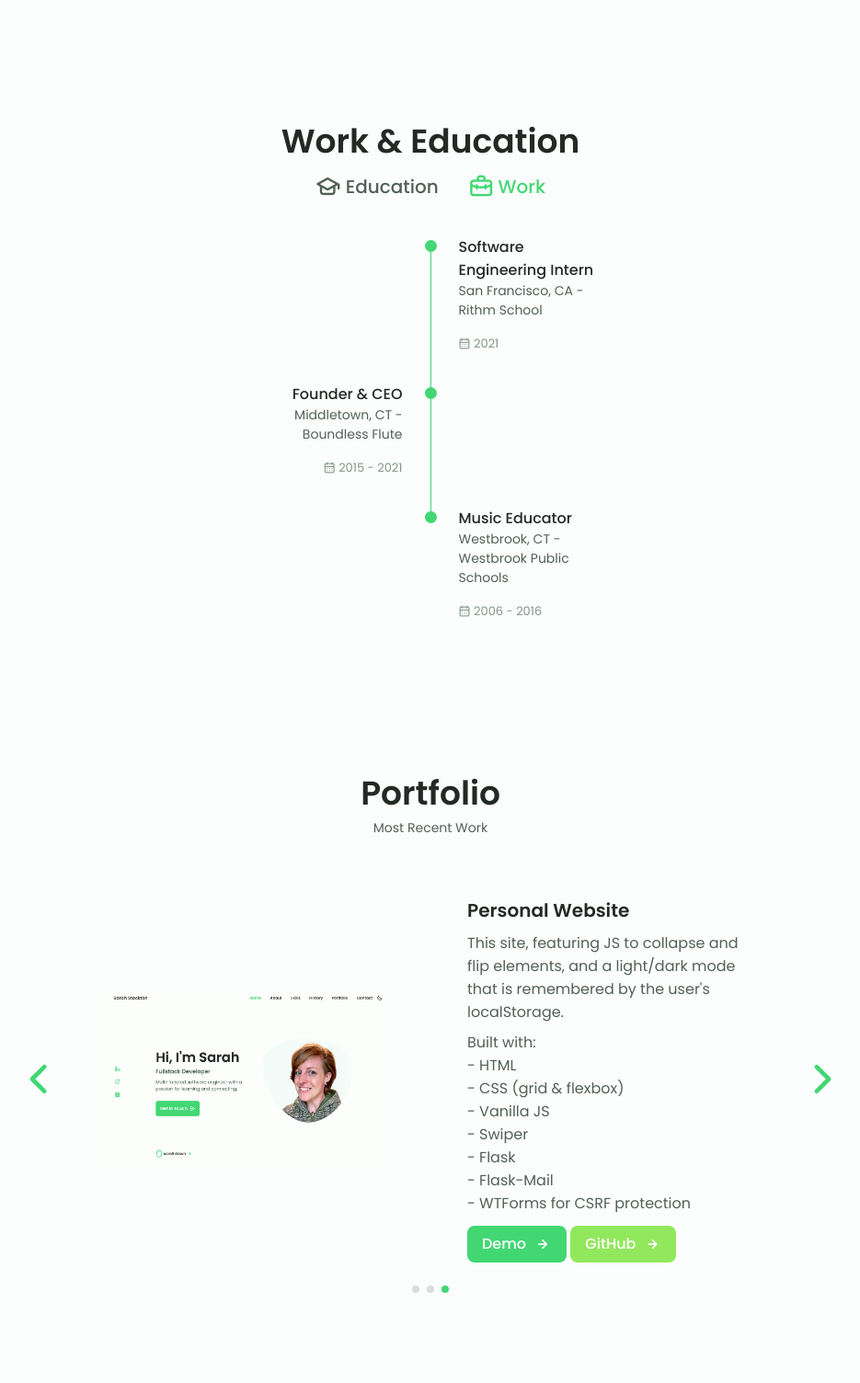
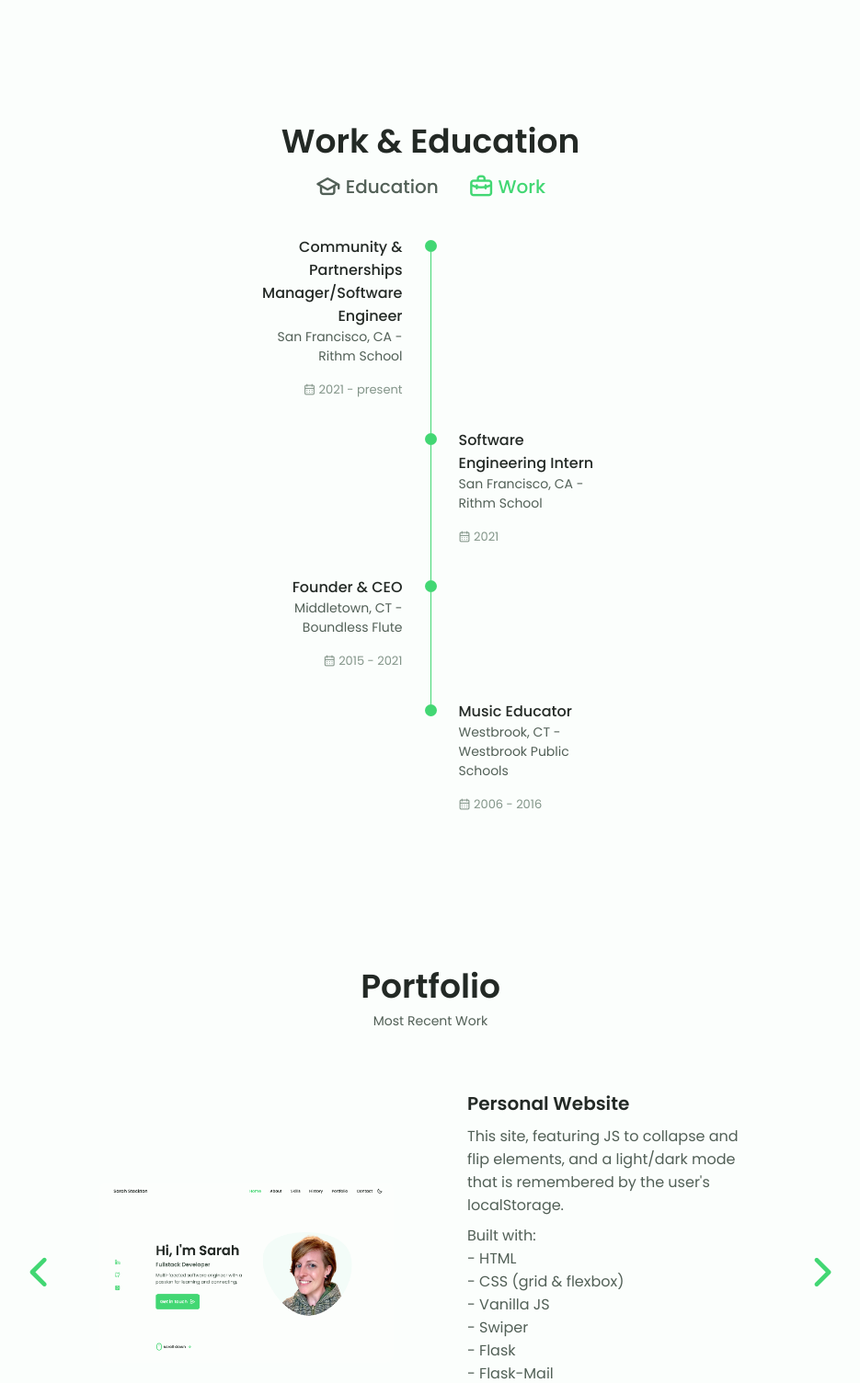
Before and after one commit to stocktons/portfolio-website, a Flask app: page / in a window 1280 px wide, after a click on "Work". Shown: the part 1838-3342 px from the top of the page at 92% size, without its empty margins (172-1107 px from the left). Run offline with Flask 2, Linux system fonts and the light colour scheme; grey boxes are pictures that could not be loaded.

Commit message:
updated work history

```diff
--- a/templates/index.html
+++ b/templates/index.html
@@ -452,6 +452,23 @@
                     <!--==================== WORK CONTENT ====================-->
                     <div class="history__content" data-content id="work">
                         <!--==================== WORK 1 ====================-->
+                        <div class="history__data history__left">
+                            <div>
+                                <h3 class="history__title">Community & Partnerships Manager/Software Engineer</h3>
+                                <span class="history__subtitle">San Francisco, CA - Rithm School</span>
+                                <div class="history__calendar">
+                                    <i class="uil uil-calendar-alt"></i>
+                                    2021 - present
+                                </div>
+                            </div>
+
+                            <div>
+                                <span class="history__rounder"></span>
+                                <span class="history__line"></span>
+                            </div>
+                            <div></div>
+                        </div>
+                        <!--==================== WORK 2 ====================-->
                         <div class="history__data">
                             <div></div>
 
@@ -468,7 +485,7 @@
                                 </div>
                             </div>
                         </div>
-                        <!--==================== WORK 2 ====================-->
+                        <!--==================== WORK 3 ====================-->
                         <div class="history__data history__left">
                             <div>
                                 <h3 class="history__title">Founder & CEO</h3>
@@ -485,7 +502,7 @@
                             </div>
                         </div>
 
-                        <!--==================== WORK 3 ====================-->
+                        <!--==================== WORK 4 ====================-->
                         <div class="history__data">
                             <div></div>
 
@@ -523,7 +540,8 @@
                         <div class="portfolio__data">
                             <h3 class="portfolio__title">Jobly</h3>
                             <div>
-                                <p class="project__blurb">A job-search app that allows users to search jobs and companies, apply for jobs, and update their profiles.</p>
+                                <p class="project__blurb">A job-search app that allows users to search jobs and
+                                    companies, apply for jobs, and update their profiles.</p>
                                 <p>Built with: </p>
                                 <ul class="portfolio__description">
                                     <li>- React</li>
@@ -536,11 +554,13 @@
                                     <li>- bcrypt</li>
                                 </ul>
                             </div>
-                            <a href="http://jobly-stocktons.surge.sh" class="button button--flex button--small portfolio__button">
+                            <a href="http://jobly-stocktons.surge.sh"
+                                class="button button--flex button--small portfolio__button">
                                 Demo
                                 <i class="uil uil-arrow-right button__icon"></i>
                             </a>
-                            <a href="https://github.com/stocktons/jobly" class="button button--flex button--small portfolio-github__button">
+                            <a href="https://github.com/stocktons/jobly"
+                                class="button button--flex button--small portfolio-github__button">
                                 GitHub
                                 <i class="uil uil-arrow-right button__icon"></i>
                             </a>
@@ -553,7 +573,8 @@
 
                         <div class="portfolio__data">
                             <h3 class="portfolio__title">Warbler</h3>
-                            <p class="project__blurb">A Twitter clone where users can like and unlike each other's warbles, follow and unfollow each other, and see a feed of other users.</p>
+                            <p class="project__blurb">A Twitter clone where users can like and unlike each other's
+                                warbles, follow and unfollow each other, and see a feed of other users.</p>
                             <p>Built with:
                             <ul class="portfolio__description">
                                 <li>- Flask</li>
@@ -564,11 +585,13 @@
                                 <li>- WTForms</li>
                             </ul>
                             </p>
-                            <a href="https://warbler-stocktons.herokuapp.com" class="button button--flex button--small portfolio__button">
+                            <a href="https://warbler-stocktons.herokuapp.com"
+                                class="button button--flex button--small portfolio__button">
                                 Demo
                                 <i class="uil uil-arrow-right button__icon"></i>
                             </a>
-                            <a href="https://github.com/stocktons/warbler-stocktons" class="button button--flex button--small portfolio-github__button">
+                            <a href="https://github.com/stocktons/warbler-stocktons"
+                                class="button button--flex button--small portfolio-github__button">
                                 GitHub
                                 <i class="uil uil-arrow-right button__icon"></i>
                             </a>
@@ -581,7 +604,8 @@
 
                         <div class="portfolio__data">
                             <h3 class="portfolio__title">Personal Website</h3>
-                            <p class="project__blurb">This site, featuring JS to collapse and flip elements, and a light/dark mode that is remembered by the user's localStorage.</p>
+                            <p class="project__blurb">This site, featuring JS to collapse and flip elements, and a
+                                light/dark mode that is remembered by the user's localStorage.</p>
                             <p>Built with:
                             <ul class="portfolio__description">
                                 <li>- HTML</li>
@@ -597,7 +621,8 @@
                                 Demo
                                 <i class="uil uil-arrow-right button__icon"></i>
                             </a>
-                            <a href="https://github.com/stocktons/portfolio-website" class="button button--flex button--small portfolio-github__button">
+                            <a href="https://github.com/stocktons/portfolio-website"
+                                class="button button--flex button--small portfolio-github__button">
                                 GitHub
                                 <i class="uil uil-arrow-right button__icon"></i>
                             </a>
```
Lines whose indentation alone changed are shown as unchanged.
